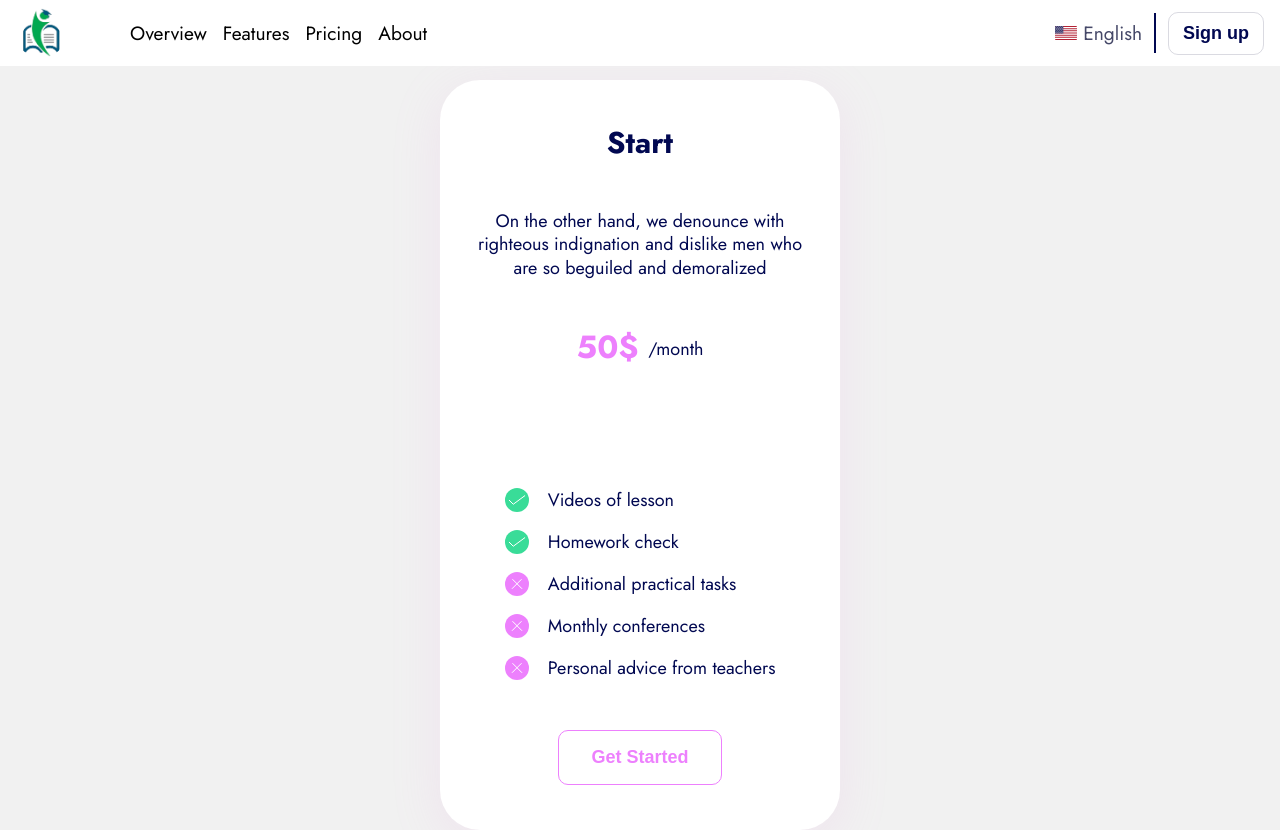
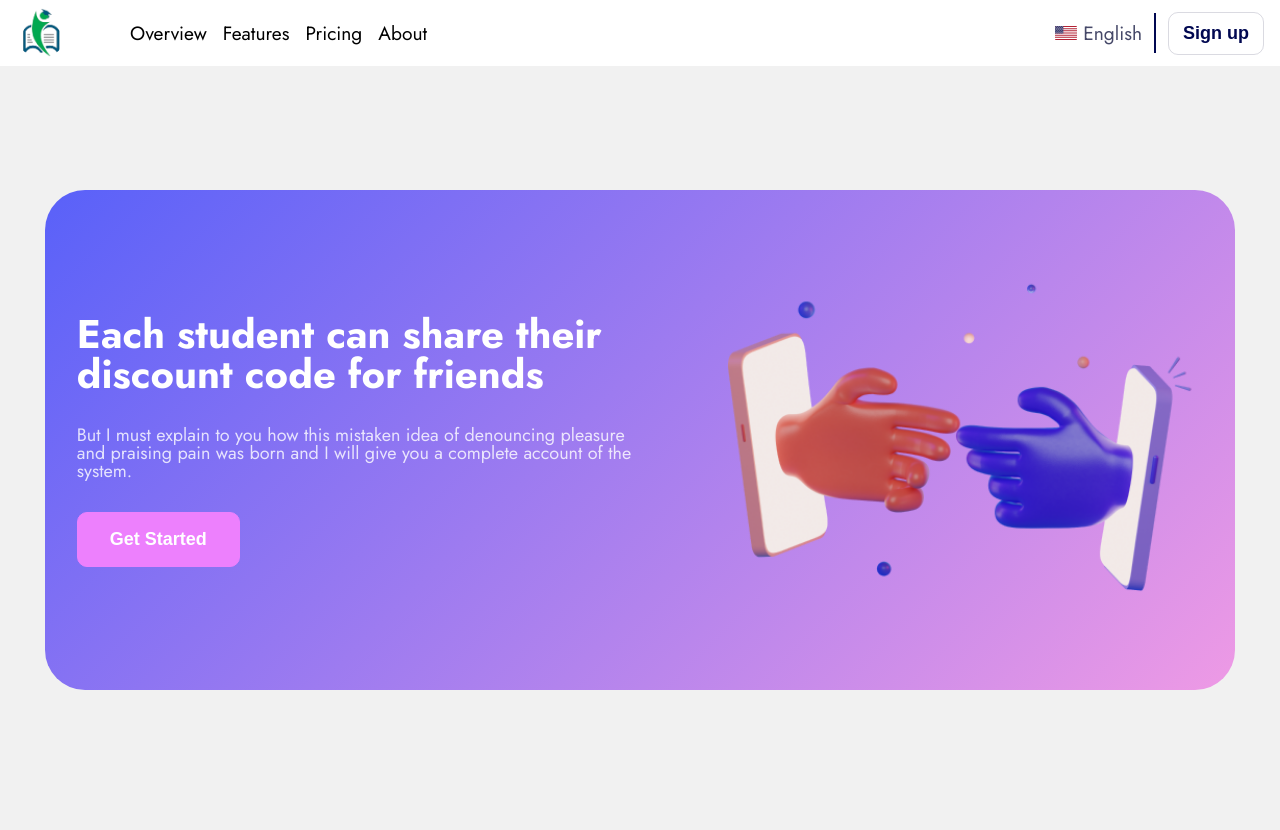
Before and after one commit to ranaintizar/soluzar, a Next.js app: page / in a window 1280 px wide. After the commit the page ends 800 px from the top, so only its background shows below. Built offline with nearby package versions, Linux system fonts and the light colour scheme.

Commit message:
Create CTA

```diff
--- a/pages/index.tsx
+++ b/pages/index.tsx
@@ -1,5 +1,5 @@
+import CTA from "components/cta";
 import Header from "components/header";
-import PriceCard from "components/price-card";
 import Head from "next/head";
 
 export default function Home() {
@@ -13,7 +13,7 @@ export default function Home() {
       </Head>
       <main>
         <Header />
-        <PriceCard />
+        <CTA />
       </main>
     </>
   );
--- /dev/null
+++ b/src/components/cta/CTA.module.scss
@@ -0,0 +1,63 @@
+@import "styles/common";
+
+.cta {
+  @extend .alignCen;
+  justify-content: space-between;
+  width: 93%;
+  max-width: 1300px;
+  padding: 0 2rem;
+  border-radius: 40px;
+  background: linear-gradient(135deg, #5961f9 0%, #ee9ae5 100%);
+
+  .content {
+    @extend .flexCol;
+    justify-content: space-evenly;
+    height: 100%;
+    padding: 4rem 0;
+    gap: 2rem;
+    width: 50%;
+    height: 100%;
+
+    .heading {
+      color: #fff;
+      font-size: 40px;
+      font-weight: 700;
+      line-height: 100%;
+    }
+
+    .desc {
+      color: rgba(255, 255, 255, 0.8);
+      font-size: 18px;
+      line-height: 100%;
+    }
+  }
+
+  .img {
+    @extend .flexCenter;
+    width: 50%;
+    max-width: 500px;
+  }
+}
+
+@media screen and (max-width: 748px) {
+  .cta {
+    flex-direction: column;
+
+    .content {
+      width: 100%;
+      max-width: 500px;
+      padding-bottom: 0;
+    }
+
+    .img {
+      width: 100%;
+      max-width: 550px;
+    }
+  }
+}
+
+@media screen and (max-width: 550px) {
+  .cta .content .heading {
+    font-size: 2.3rem;
+  }
+}
--- /dev/null
+++ b/src/components/cta/CTA.tsx
@@ -0,0 +1,33 @@
+import React from "react";
+import Image from "next/image";
+
+import Button from "components/button";
+
+import Img from "assets/image-4.png";
+
+import stl from "./CTA.module.scss";
+
+const CTA = () => {
+  return (
+    <div className={stl.cta}>
+      <div className={stl.content}>
+        <div className={stl.heading}>
+          Each student can share their discount code for friends
+        </div>
+        <p className={stl.desc}>
+          But I must explain to you how this mistaken idea of denouncing
+          pleasure and praising pain was born and I will give you a complete
+          account of the system.
+        </p>
+        <div className={stl.btn}>
+          <Button />
+        </div>
+      </div>
+      <div className={stl.img}>
+        <Image src={Img} alt="image" layout="responsive" />
+      </div>
+    </div>
+  );
+};
+
+export default CTA;
--- /dev/null
+++ b/src/components/cta/index.tsx
@@ -0,0 +1,3 @@
+import CTA from "./CTA";
+
+export default CTA;
--- a/src/components/hero-section/HeroSection.tsx
+++ b/src/components/hero-section/HeroSection.tsx
@@ -26,7 +26,7 @@ const HeroSection = ({ swap, src, heading, headingSpecial, desc }: Props) => {
         <div className={stl.heading}>
           {heading} <span>{headingSpecial}</span>
         </div>
-        <span className={stl.desc}>{desc}</span>
+        <p className={stl.desc}>{desc}</p>
         <div className={stl.btn}>
           <Button />
         </div>
--- a/src/components/price-card/PriceCard.tsx
+++ b/src/components/price-card/PriceCard.tsx
@@ -40,10 +40,10 @@ const PriceCard = ({ type, variant }: Props) => {
   return (
     <div className={stl.priceCard}>
       <div className={stl.title}>{capitalizeFirstLetter(type)}</div>
-      <div className={stl.desc}>
+      <p className={stl.desc}>
         On the other hand, we denounce with righteous indignation and dislike
         men who are so beguiled and demoralized
-      </div>
+      </p>
       <div className={stl.price}>
         <span className={stl.amount}>
           {variant === "yearly" ? pricesYearly[type] : pricesMonthly[type]}
```
Also changed, not shown: src/assets/image-4.png (added).
